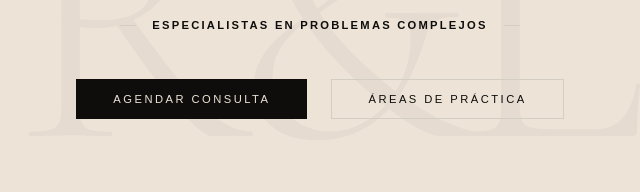
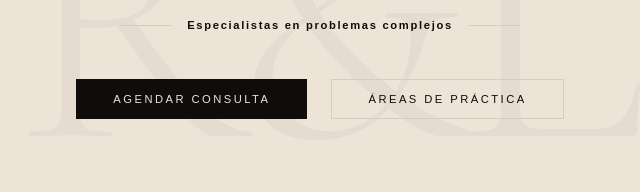
Before and after one commit to imleaplaza/landing-rillon-leaplaza, a website: page index.html in a window 1280 px wide. Shown: the part 419-611 px from the top of the page, 320-960 px from the left. Drawn offline with nearby package versions, Linux system fonts and the light colour scheme; a web font is replaced by a local one.

Commit message:
Remove uppercase transform from hero sello, keep letter-spacing
Co-Authored-By: Claude Sonnet 4.6 <noreply@anthropic.com>

```diff
--- a/index.html
+++ b/index.html
@@ -296,8 +296,7 @@
       font-family: 'Montserrat', sans-serif;
       font-size: 0.7rem;
       font-weight: 600;
-      letter-spacing: 0.2em;
-      text-transform: uppercase;
+      letter-spacing: 0.15em;
       color: var(--black);
       margin: 0 auto 3rem;
       display: flex;
```
